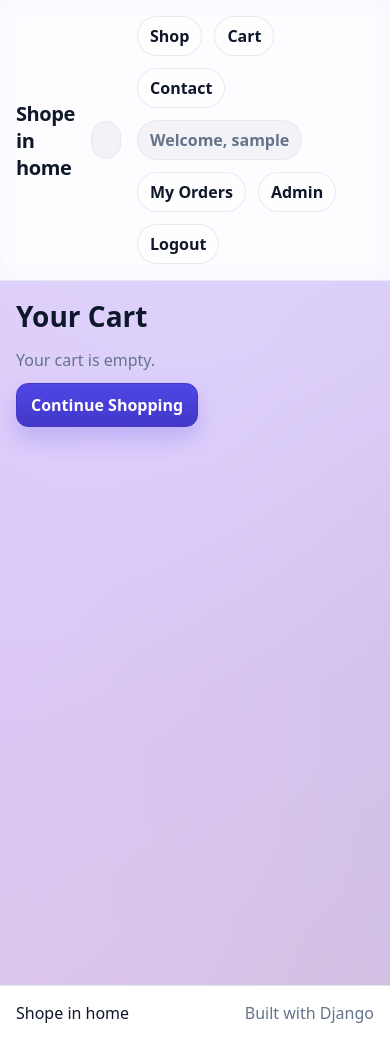
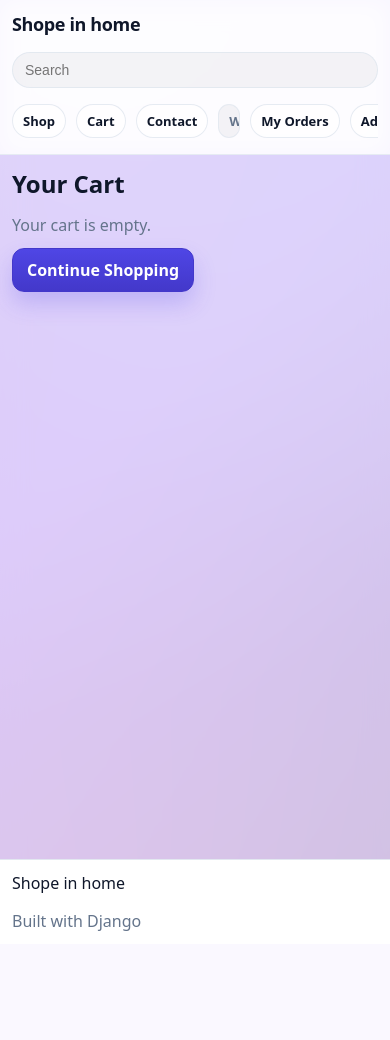
Before and after one commit to Mormukut976/ecommerse, a Django app: page /cart/ in a window 390 px wide. After the commit the page ends 931 px from the top, so only its background shows below. Run offline with Django 4.2, Linux system fonts and the light colour scheme; the visitor is signed in with stand-in values (Sample User, id 1).

Commit message:
Improve mobile responsiveness

```diff
--- a/static/style.css
+++ b/static/style.css
@@ -1049,6 +1049,35 @@ body.no-scroll {
     min-width: 0;
   }
 
+  .header-inner {
+    flex-direction: column;
+    align-items: stretch;
+  }
+
+  .top-search {
+    max-width: none;
+    width: 100%;
+  }
+
+  .nav {
+    width: 100%;
+    flex-wrap: nowrap;
+    overflow-x: auto;
+    padding-bottom: 4px;
+  }
+
+  .nav a,
+  .nav-greeting {
+    white-space: nowrap;
+  }
+
+  .nav-greeting {
+    min-width: 0;
+    max-width: 100%;
+    overflow: hidden;
+    text-overflow: ellipsis;
+  }
+
   .layout {
     flex-direction: column;
   }
@@ -1071,6 +1100,111 @@ body.no-scroll {
     grid-template-columns: 1fr;
   }
 
+  .container {
+    padding: 12px;
+  }
+
+  .footer-inner {
+    flex-direction: column;
+    align-items: flex-start;
+  }
+
+  .brand {
+    font-size: 18px;
+  }
+
+  .top-search input {
+    padding: 9px 12px;
+  }
+
+  .nav {
+    gap: 10px;
+  }
+
+  .nav a,
+  .nav-greeting {
+    padding: 7px 10px;
+    font-size: 13px;
+  }
+
+  .page-title {
+    font-size: 24px;
+  }
+
+  .product-detail-image img {
+    height: 320px;
+  }
+
+  .product-gallery {
+    grid-template-columns: 1fr;
+    grid-template-areas:
+      "main"
+      "thumbs";
+  }
+
+  .product-gallery-thumbs {
+    flex-direction: row;
+    overflow-x: auto;
+    overflow-y: hidden;
+    padding-bottom: 6px;
+  }
+
+  .product-thumb {
+    flex: 0 0 86px;
+  }
+
+  .product-gallery-thumbs img {
+    height: 64px;
+  }
+
+  .gallery-nav {
+    width: 38px;
+    height: 38px;
+  }
+
+  .gallery-nav-prev {
+    left: 8px;
+  }
+
+  .gallery-nav-next {
+    right: 8px;
+  }
+
+  .gallery-nav span {
+    font-size: 22px;
+  }
+
+  .lightbox {
+    padding: 10px;
+  }
+
+  .lightbox-panel {
+    border-radius: 14px;
+  }
+
+  .lightbox-body {
+    padding: 10px;
+  }
+
+  .lightbox .product-gallery {
+    grid-template-columns: 1fr;
+    grid-template-areas:
+      "main"
+      "thumbs";
+  }
+
+  .lightbox .product-gallery-thumbs {
+    max-height: none;
+    overflow-x: auto;
+    overflow-y: hidden;
+    padding-right: 0;
+    padding-bottom: 6px;
+  }
+
+  .lightbox .product-gallery-main img {
+    height: min(64vh, 520px);
+  }
+
   .search-form {
     flex-direction: column;
     align-items: stretch;
```
